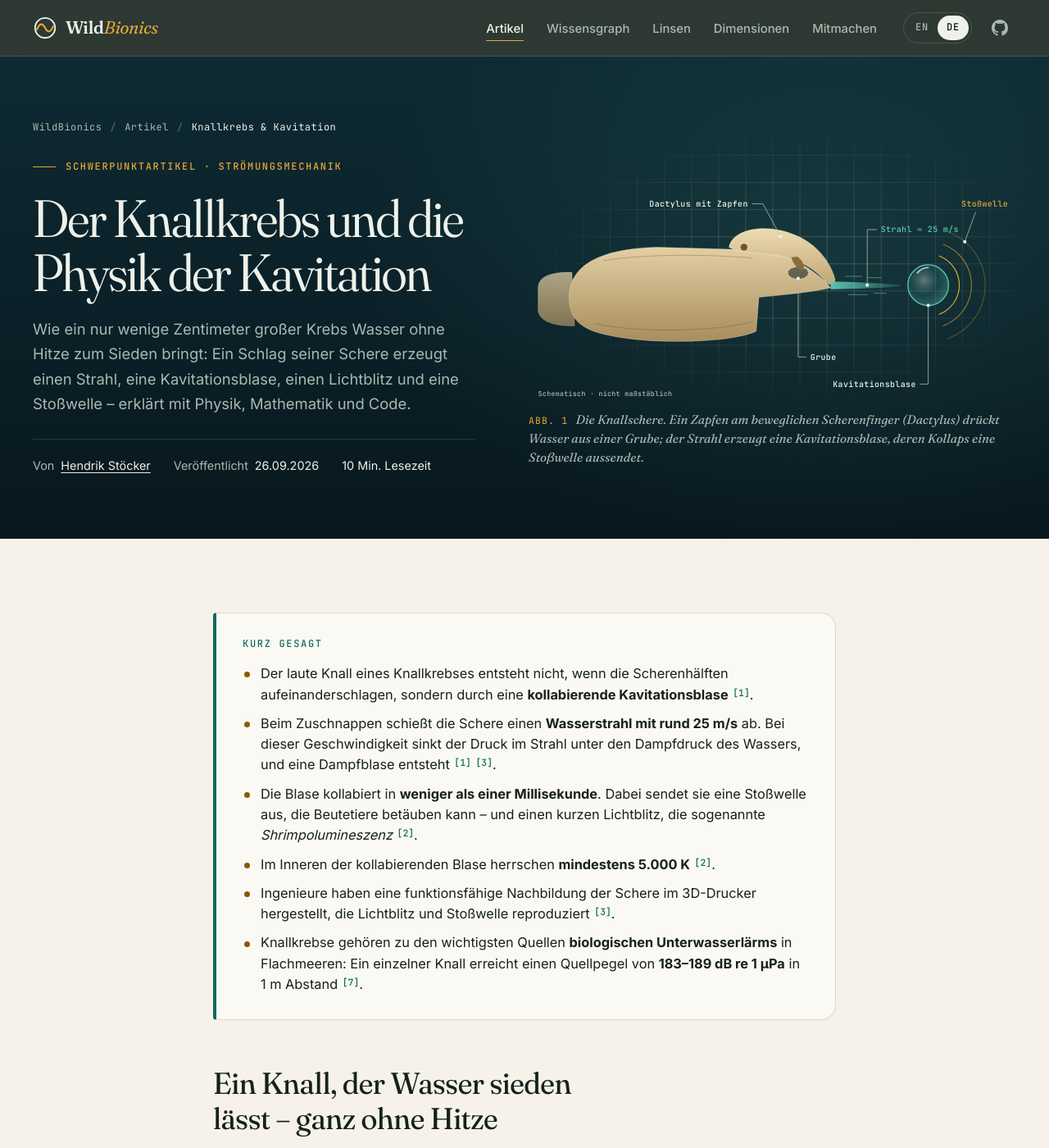
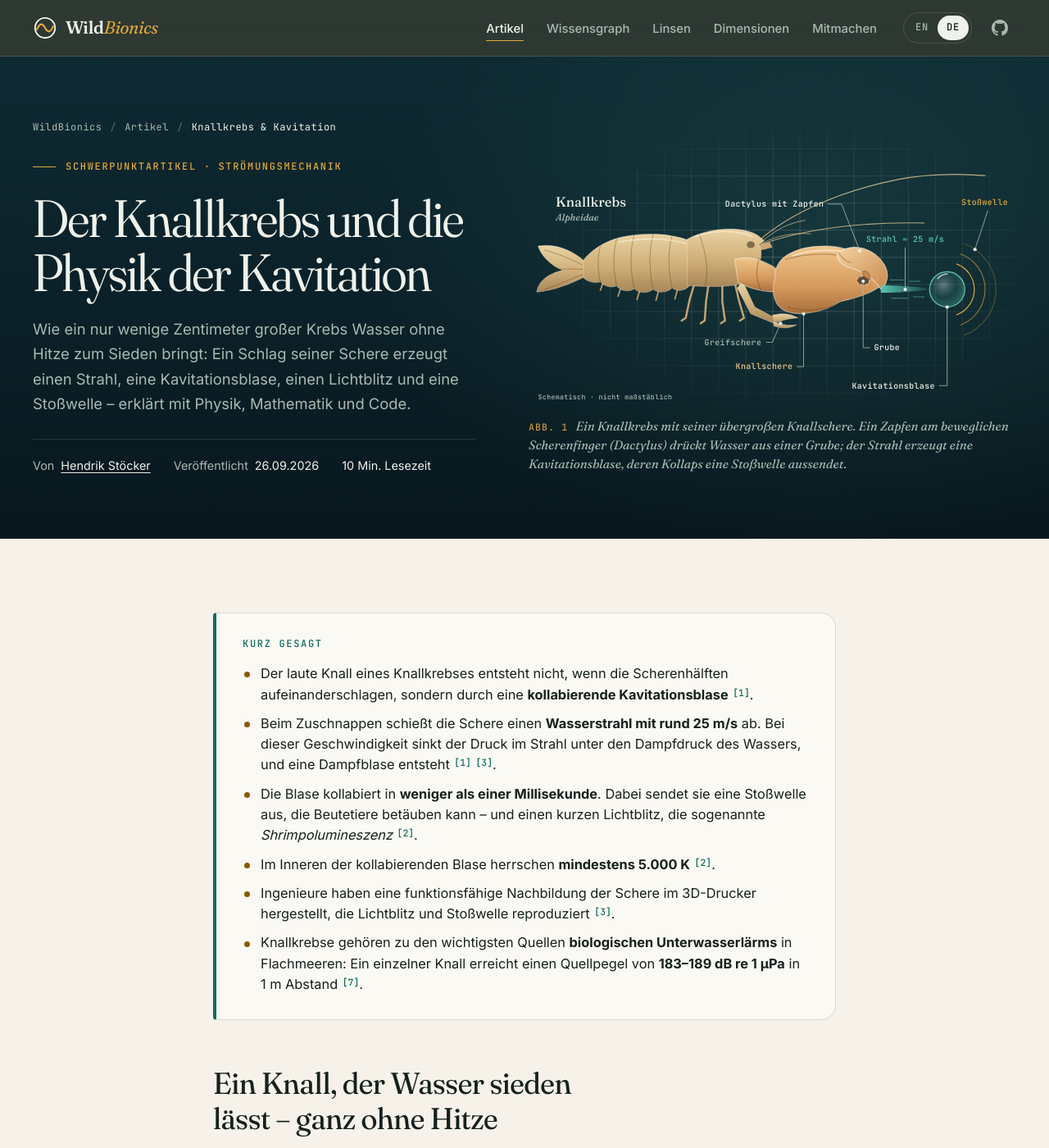
Before and after one commit to hstoecker/wildbionics, a Jekyll site: the page built from _articles/pistol-shrimp-cavitation.de.md, in a window 1280 px wide and 1400 px high. Shown: the whole window at 82% size. Built offline with Jekyll 4.4.1, drawn with Linux system fonts in a browser that asks for light colours.

Commit message:
Flagship figure: whole pistol shrimp instead of an abstract claw
- Fig. 1 now shows a recognisable pistol shrimp in side view: oversized
  snapping claw, small pincer claw, smooth carapace with eye hood, segmented
  abdomen with pleura, swimmerets, tail fan, walking legs and antennae;
  mechanism labels (dactyl with plunger, socket, jet, bubble, shock wave) kept
- New EN/DE labels, captions and alt descriptions; regenerated article OG images
- Glossary: leading * allows German compounds (Knallschere, Greifschere)

Co-Authored-By: Claude Opus 5.5 <noreply@anthropic.com>

```diff
--- a/_articles/pistol-shrimp-cavitation.de.md
+++ b/_articles/pistol-shrimp-cavitation.de.md
@@ -12,7 +12,7 @@ permalink: /de/artikel/knallkrebs-kavitation/
 image: /assets/og/pistol-shrimp-cavitation-de.jpg
 image_alt: "Schema der Schere eines Knallkrebses, die einen Wasserstrahl abschießt, der eine Kavitationsblase und eine Stoßwelle erzeugt."
 hero_figure: svg/claw.svg
-hero_caption: "<span class=\"caption__label\">Abb. 1</span> Die Knallschere. Ein Zapfen am beweglichen Scherenfinger (Dactylus) drückt Wasser aus einer Grube; der Strahl erzeugt eine Kavitationsblase, deren Kollaps eine Stoßwelle aussendet."
+hero_caption: "<span class=\"caption__label\">Abb. 1</span> Ein Knallkrebs mit seiner übergroßen Knallschere. Ein Zapfen am beweglichen Scherenfinger (Dactylus) drückt Wasser aus einer Grube; der Strahl erzeugt eine Kavitationsblase, deren Kollaps eine Stoßwelle aussendet."
 educational_level: "Intermediate"
 keywords: ["Knallkrebs", "Pistolenkrebs", "Alpheidae", "Kavitation", "Kavitationsblase", "Shrimpolumineszenz", "Bernoulli-Gleichung", "Rayleigh-Plesset-Gleichung", "Kavitationserosion", "Stoßwelle", "Bionik"]
 about:
--- a/_data/glossary.yml
+++ b/_data/glossary.yml
@@ -6,13 +6,14 @@
 #   en/de  – if an English term occurs in an EN article, the German term (or one of
 #            `de_alt`) must occur in its DE translation → warning
 # Matching is case-insensitive on whole words; a trailing * matches any word ending
-# (inflection, plural): "Stoßwelle*" matches "Stoßwellen".
+# (inflection, plural): "Stoßwelle*" matches "Stoßwellen". A leading * allows compounds:
+# "*schere*" matches "Knallschere".
 #
 # Add every new technical term here the first time it is translated.
 
 terms:
   # --- Zoology / biology ---------------------------------------------------------
-  - { en: "claw*", de: "Schere*", avoid: ["Klaue*"], why: "Krebse haben Scheren, keine Klauen (Klauen: Huftiere, Krallen)." }
+  - { en: "claw*", de: "Schere*", de_alt: ["*schere*"], avoid: ["Klaue*"], why: "Krebse haben Scheren, keine Klauen (Klauen: Huftiere, Krallen)." }
   - { en: "snapping claw*", de: "Knallschere*" }
   - { en: "pincer claw*", de: "Greifschere*" }
   - { en: "dactyl*", de: "Dactylus", avoid: ["Daktylus"], why: "Zoologische Nomenklatur: Dactylus (beweglicher Scherenfinger)." }
--- a/assets/css/main.css
+++ b/assets/css/main.css
@@ -1039,13 +1039,22 @@ var {
 .article-meta dd { color: var(--on-dark); }
 .article-meta a { text-underline-offset: 3px; }
 
-/* Claw schematic */
-.claw-svg .shell { fill: url(#claw-shell); stroke: rgba(255, 255, 255, 0.35); stroke-width: 1; }
-.claw-svg .shell-line { fill: none; stroke: rgba(80, 58, 20, 0.35); stroke-width: 1; }
-.claw-svg .finger { fill: url(#claw-finger); stroke: rgba(255, 255, 255, 0.45); stroke-width: 1; }
-.claw-svg .plunger { fill: #8a6d3b; }
-.claw-svg .hinge { fill: #6f5429; }
-.claw-svg .socket { fill: rgba(8, 23, 30, 0.55); stroke: rgba(255, 255, 255, 0.5); stroke-dasharray: 3 3; }
+/* Pistol shrimp illustration */
+.claw-svg .shell { fill: url(#shrimp-shell); stroke: rgba(255, 255, 255, 0.35); stroke-width: 1; stroke-linejoin: round; }
+.claw-svg .shell-line { fill: none; stroke: rgba(90, 64, 26, 0.45); stroke-width: 1.1; stroke-linecap: round; }
+.claw-svg .shell-shine { fill: none; stroke: rgba(255, 248, 230, 0.55); stroke-width: 2; stroke-linecap: round; }
+.claw-svg .eye { fill: #3b2a16; opacity: 0.55; }
+.claw-svg .antenna { fill: none; stroke: #d9bf8e; stroke-width: 1.4; stroke-linecap: round; opacity: 0.85; }
+.claw-svg .antenna--short { stroke-width: 1.2; opacity: 0.7; }
+.claw-svg .antenna-base { fill: #caa874; }
+.claw-svg .legs path { fill: none; stroke: #c4a372; stroke-width: 3; stroke-linecap: round; stroke-linejoin: round; }
+.claw-svg .pleopods { fill: none; stroke: #b8966a; stroke-width: 2.2; stroke-linecap: round; }
+.claw-svg .claw { fill: url(#shrimp-claw); stroke: rgba(255, 255, 255, 0.45); stroke-width: 1; stroke-linejoin: round; }
+.claw-svg .claw-line { fill: none; stroke: rgba(110, 60, 20, 0.4); stroke-width: 1.1; stroke-linecap: round; }
+.claw-svg .dactyl { fill: url(#shrimp-finger); stroke: rgba(255, 255, 255, 0.55); stroke-width: 1; }
+.claw-svg .plunger { fill: #c58a4f; stroke: rgba(90, 50, 15, 0.5); stroke-width: 0.8; }
+.claw-svg .claw-shine { fill: none; stroke: rgba(255, 244, 222, 0.6); stroke-width: 2; stroke-linecap: round; }
+.claw-svg .socket { fill: rgba(8, 23, 30, 0.6); stroke: rgba(255, 255, 255, 0.55); stroke-dasharray: 2.5 2.5; }
 .claw-svg .jet { fill: url(#claw-jet); }
 .claw-svg .speed { fill: none; stroke: var(--signal); stroke-width: 1.2; stroke-linecap: round; opacity: 0.6; }
 .claw-svg .bubble { fill: url(#claw-bubble); stroke: var(--signal); stroke-width: 1.5; }
@@ -1053,6 +1062,9 @@ var {
 .claw-svg .shock-rings path { stroke: var(--accent); stroke-width: 1.4; }
 .claw-svg .shock-rings path:nth-child(2) { opacity: 0.6; }
 .claw-svg .shock-rings path:nth-child(3) { opacity: 0.3; }
+.claw-svg .label-title { font-family: var(--font-display); font-size: 20px; font-weight: 450; letter-spacing: 0; fill: var(--text); }
+.claw-svg .label-taxon { font-family: var(--font-display); font-style: italic; font-size: 14px; letter-spacing: 0; }
+.claw-svg .label-strong { fill: #eec58c; }
 .label-signal { fill: var(--signal); }
 .lens__panel .label-signal, .figure:not(.figure--dark) .label-signal { fill: var(--signal-ink); }
 .figure:not(.figure--dark) .label-accent { fill: var(--accent-ink); }
```
Also changed, not shown: _articles/pistol-shrimp-cavitation.en.md (+1 -1 lines), _data/i18n.yml (+12 -4 lines), .github/scripts/check_terms.rb, _includes/svg/claw.svg, assets/og/pistol-shrimp-cavitation-de.jpg, assets/og/pistol-shrimp-cavitation-en.jpg.
